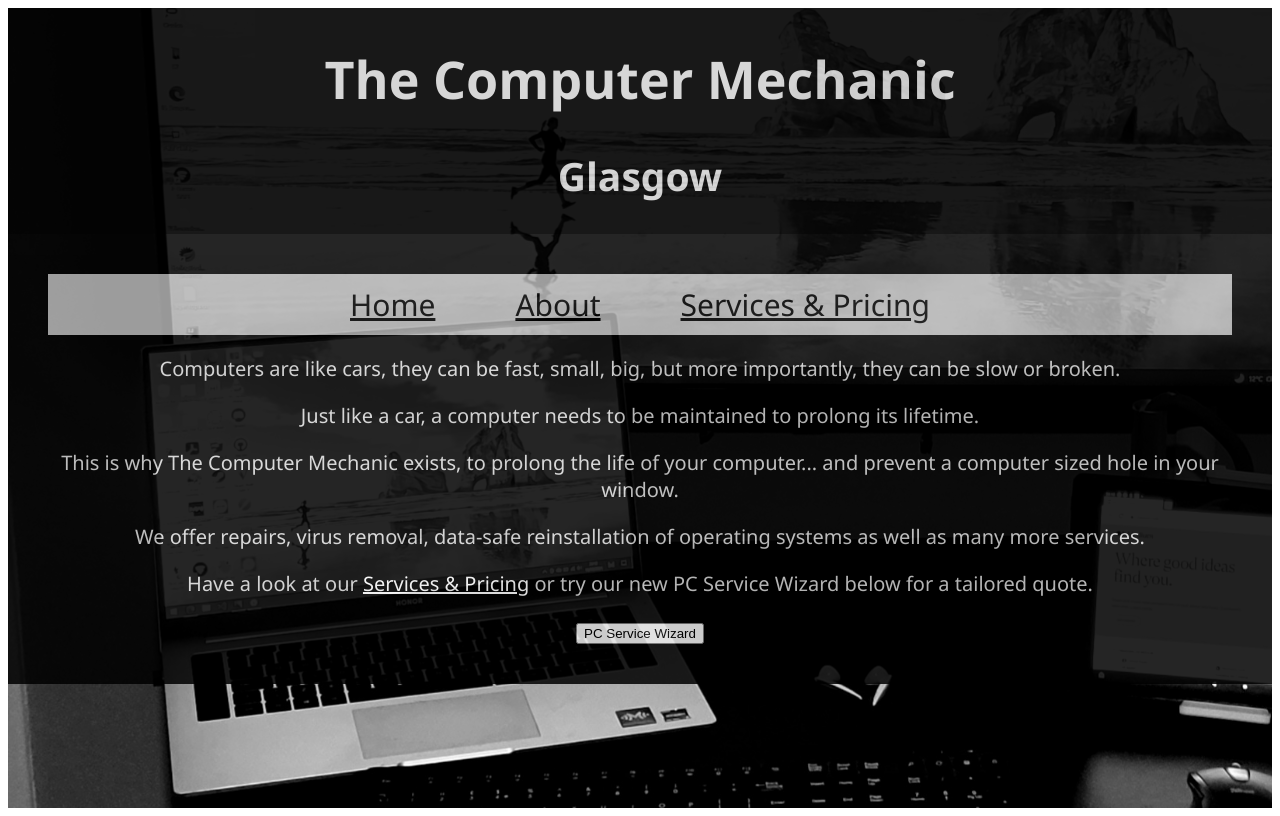
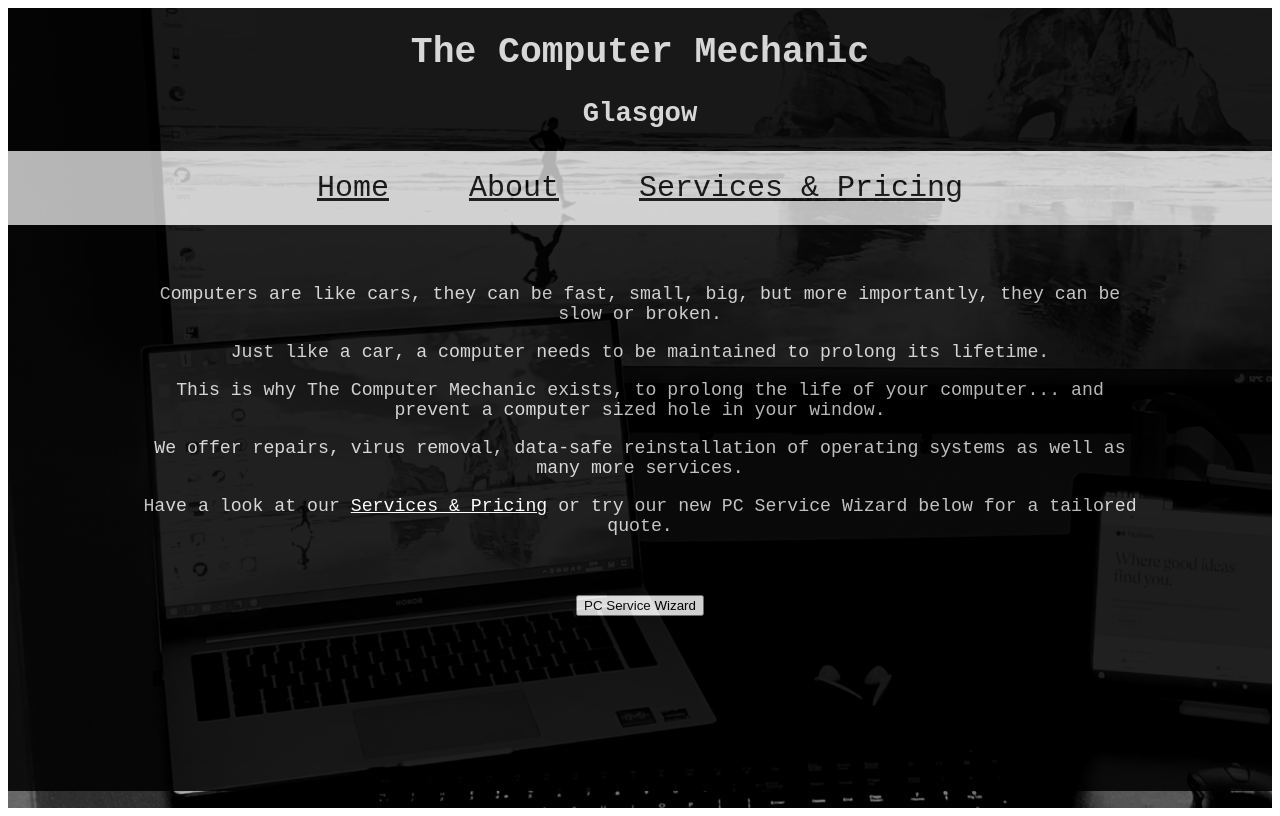
Before and after one commit to gallpaul8892/The-Computer-Mechanic, a React (Create React App) app: page / in a window 1280 px wide. Built offline with nearby package versions, Linux system fonts and the light colour scheme; the HTML template or start-up script is replaced by a standard one.

Commit message:
Updating style

```diff
--- a/src/Style/Css/App.css
+++ b/src/Style/Css/App.css
@@ -5,14 +5,14 @@
   background-image: url("../../background.jpg");
   background-size: 200vh;
   background-position-y: -230vh;
-  font-family: "Segoe UI", Tahoma, Geneva, Verdana, sans-serif;
+  font-family: monospace;
+  font-size: 1.4em;
 }
 .App .content {
   color: lightgray;
   background-color: black;
-  opacity: 85%;
+  min-height: 80vh;
+  opacity: 87%;
   text-align: center;
   margin: auto;
-  font-size: 20px;
-  padding: 40px;
 }
--- a/src/Style/Css/Header.css
+++ b/src/Style/Css/Header.css
@@ -5,27 +5,25 @@
   background-image: url("../../background.jpg");
   background-size: 200vh;
   background-position-y: -230vh;
-  font-family: "Segoe UI", Tahoma, Geneva, Verdana, sans-serif;
+  font-family: monospace;
+  font-size: 1.4em;
 }
 .App .content {
   color: lightgray;
   background-color: black;
-  opacity: 85%;
+  min-height: 80vh;
+  opacity: 87%;
   text-align: center;
   margin: auto;
-  font-size: 20px;
-  padding: 40px;
 }
 
 .App-header {
-  min-height: 20vh;
   display: flex;
   flex-direction: row;
   background-color: black;
   opacity: 90%;
   align-items: center;
   justify-content: center;
-  font-size: calc(10px + 2vmin);
   color: lightgray;
 }
 .App-header .App-logo {
--- a/src/Style/Css/Home.css
+++ b/src/Style/Css/Home.css
@@ -5,20 +5,22 @@
   background-image: url("../../background.jpg");
   background-size: 200vh;
   background-position-y: -230vh;
-  font-family: "Segoe UI", Tahoma, Geneva, Verdana, sans-serif;
+  font-family: monospace;
+  font-size: 1.4em;
 }
 .App .content {
   color: lightgray;
   background-color: black;
-  opacity: 85%;
+  min-height: 80vh;
+  opacity: 87%;
   text-align: center;
   margin: auto;
-  font-size: 20px;
-  padding: 40px;
 }
 
 .home {
-  background-color: black;
+  max-width: 1000px;
+  margin: auto;
+  padding: 40px;
 }
 .home a {
   color: white;
--- a/src/Style/Css/Menu.css
+++ b/src/Style/Css/Menu.css
@@ -1,8 +1,8 @@
 .menu {
   font-size: 30px;
   background-color: white;
-  opacity: 70%;
-  padding: 10px;
+  opacity: 80%;
+  padding: 20px;
 }
 .menu .item {
   margin: 20px;
--- a/src/Style/Css/PriceList.css
+++ b/src/Style/Css/PriceList.css
@@ -5,16 +5,16 @@
   background-image: url("../../background.jpg");
   background-size: 200vh;
   background-position-y: -230vh;
-  font-family: "Segoe UI", Tahoma, Geneva, Verdana, sans-serif;
+  font-family: monospace;
+  font-size: 1.4em;
 }
 .App .content {
   color: lightgray;
   background-color: black;
-  opacity: 85%;
+  min-height: 80vh;
+  opacity: 87%;
   text-align: center;
   margin: auto;
-  font-size: 20px;
-  padding: 40px;
 }
 
 .services table,
--- a/src/Style/Sass/App.scss
+++ b/src/Style/Sass/App.scss
@@ -9,15 +9,15 @@ $linkColor: white;
   background-image: url("../../background.jpg");
   background-size: 200vh;
   background-position-y: -230vh;
-  font-family: "Segoe UI", Tahoma, Geneva, Verdana, sans-serif;
+  font-family: monospace;
+  font-size: 1.4em;
 
   .content {
     color: $secondaryColor;
     background-color: black;
-    opacity: 85%;
+    min-height: 80vh;
+    opacity: 87%;
     text-align: center;
     margin: auto;
-    font-size: 20px;
-    padding: 40px;
   }
 }
--- a/src/Style/Sass/Header.scss
+++ b/src/Style/Sass/Header.scss
@@ -1,14 +1,12 @@
 @import "./App.scss";
 
 .App-header {
-  min-height: 20vh;
   display: flex;
   flex-direction: row;
   background-color: black;
   opacity: 90%;
   align-items: center;
   justify-content: center;
-  font-size: calc(10px + 2vmin);
   color: $secondaryColor;
 
   .App-logo {
--- a/src/Style/Sass/Home.scss
+++ b/src/Style/Sass/Home.scss
@@ -4,5 +4,7 @@
   a {
     color: $linkColor;
   }
-  background-color: black;
+  max-width:1000px;
+  margin:auto;
+  padding:40px;
 }
--- a/src/Style/Sass/Menu.scss
+++ b/src/Style/Sass/Menu.scss
@@ -1,8 +1,8 @@
 .menu {
   font-size: 30px;
   background-color: white;
-  opacity: 70%;
-  padding: 10px;
+  opacity: 80%;
+  padding: 20px;
 
   .item {
     margin: 20px;
```
